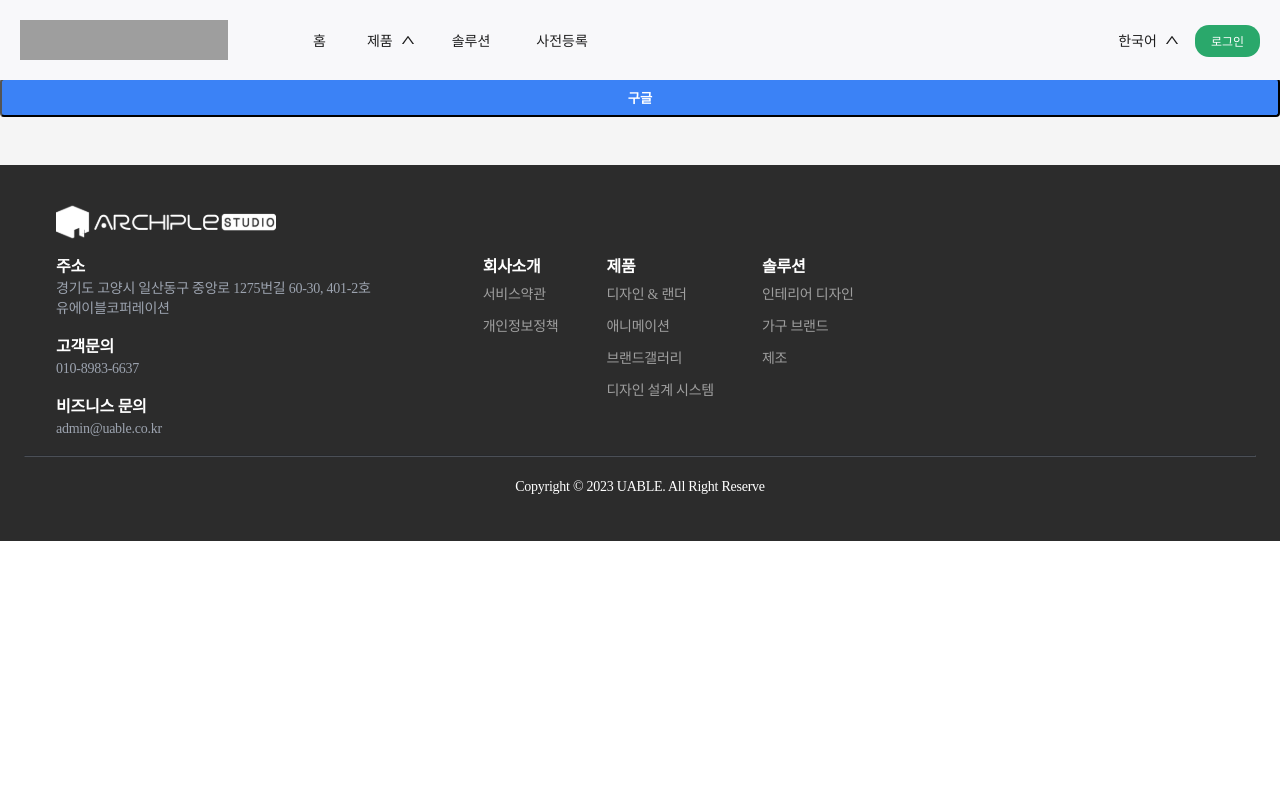
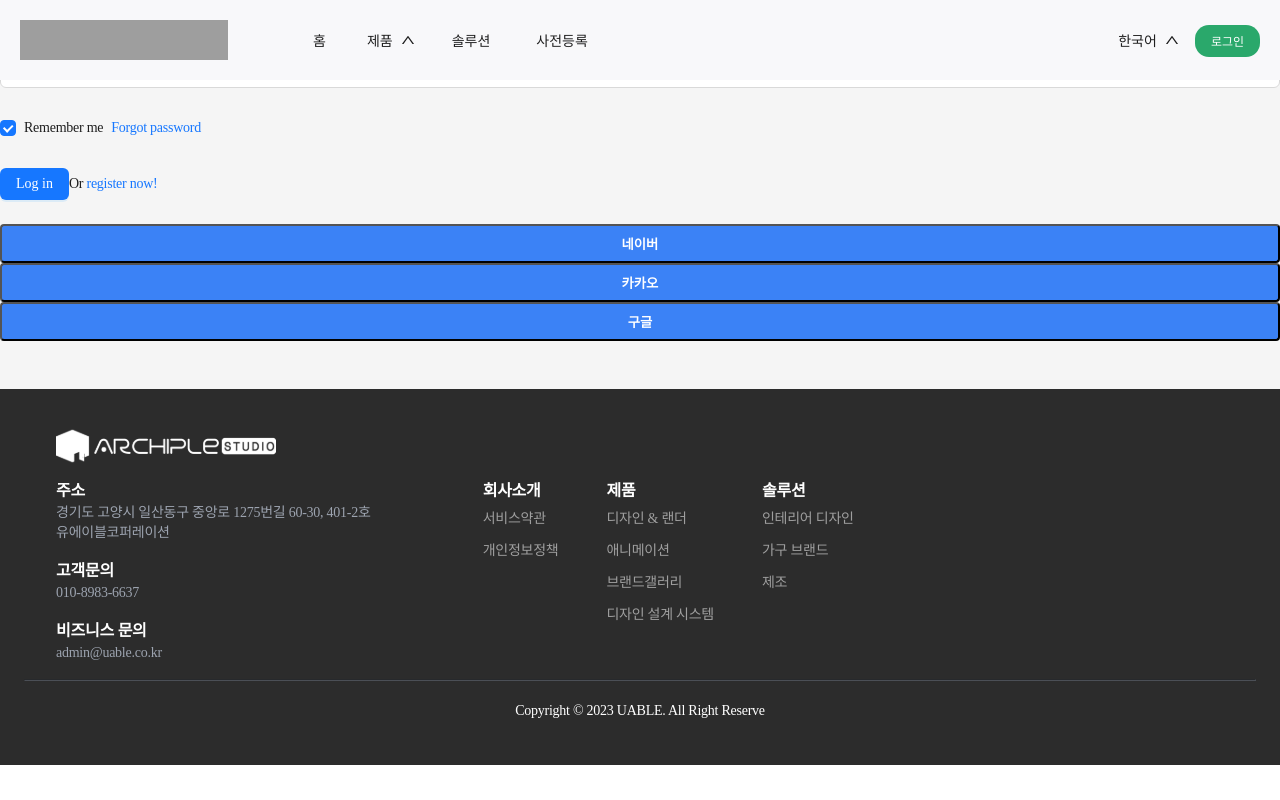
Before and after one commit to jyh2610/InternShipProject_NEXT.JS, a Next.js app in the folder front/: page /signin in a window 1280 px wide. Built offline with nearby package versions, Linux system fonts and the light colour scheme; no server answers; grey boxes are pictures that could not be loaded; a web font is replaced by a local one.

Commit message:
Fix:세로선 컴포넌트 생성

```diff
--- a/front/src/app/globals.css
+++ b/front/src/app/globals.css
@@ -17,6 +17,7 @@
 
 body {
   letter-spacing: -0.25px;
+  background-color: #fff !important;
 }
 
 ol,
@@ -72,3 +73,10 @@ p {
   font-size: 1.1rem !important;
   font-weight: 600 !important;
 }
+.vertical-line {
+  width: 2px;
+  height: 18.5625rem;
+  background-color: #000;
+
+
+}
--- a/front/src/app/page.tsx
+++ b/front/src/app/page.tsx
@@ -8,6 +8,7 @@ import Sectiontwo from "@/components/main/Sectiontwo";
 import FadeProvider from "@/components/FadeProvider";
 import SectionThree from "@/components/main/SectionThree";
 import { useEffect, useState } from "react";
+import VerticalLine from "@/components/main/verticalline/VerticalLine";
 
 export default function Home() {
   const [scrollY, setScrollY] = useState(0);
@@ -33,6 +34,7 @@ export default function Home() {
       <Sectiontwo />
       <SectionThree />
       <SectionFour />
+      <VerticalLine />
       <SectionFive />
       <SectionSix />
     </FadeProvider>
--- a/front/src/app/signin/page.tsx
+++ b/front/src/app/signin/page.tsx
@@ -1,8 +1,34 @@
 import LoginBtn from "@/components/auth/LoginBtn";
-
+import React from "react";
+import { LockOutlined, UserOutlined } from "@ant-design/icons";
+import { Button, Checkbox, Form, Input } from "antd";
 function SignIn() {
   return (
     <>
+      <Form name="normal_login" className="login-form" initialValues={{ remember: true }}>
+        <Form.Item name="username" rules={[{ required: true, message: "Please input your Username!" }]}>
+          <Input prefix={<UserOutlined className="site-form-item-icon" />} placeholder="Username" />
+        </Form.Item>
+        <Form.Item name="password" rules={[{ required: true, message: "Please input your Password!" }]}>
+          <Input prefix={<LockOutlined className="site-form-item-icon" />} type="password" placeholder="Password" />
+        </Form.Item>
+        <Form.Item>
+          <Form.Item name="remember" valuePropName="checked" noStyle>
+            <Checkbox>Remember me</Checkbox>
+          </Form.Item>
+
+          <a className="login-form-forgot" href="">
+            Forgot password
+          </a>
+        </Form.Item>
+
+        <Form.Item>
+          <Button type="primary" htmlType="submit" className="login-form-button">
+            Log in
+          </Button>
+          Or <a href="">register now!</a>
+        </Form.Item>
+      </Form>
       <LoginBtn />
     </>
   );
--- a/front/src/components/main/SectionFive.tsx
+++ b/front/src/components/main/SectionFive.tsx
@@ -1,7 +1,6 @@
 "use client";
 import React from "react";
 import "../../components/main/section-5/style.css";
-// Swiper 라이브러리의 필수 모듈을 추가
 function SectionFive() {
   return (
     <div className="relative">
--- a/front/src/components/main/section-4/TextAnimation.tsx
+++ b/front/src/components/main/section-4/TextAnimation.tsx
@@ -3,7 +3,7 @@
 import ParallaxText from "@/components/ParallaxText";
 function TextAnimation() {
   return (
-    <div className="pt-[23.75rem] pb-[18.56rem]">
+    <div className="pt-[20rem] pb-[18.56rem]">
       <ParallaxText baseVelocity={-4}>공간은 이야기를 품고 있습니다. 우리는 그 이야기를 아름답게 만듭니다.</ParallaxText>
       <ParallaxText baseVelocity={3}>인테리어는 더 나은 삶을 위한 시작입니다. 우리와 함께 새로운 시작을 경험하세요.</ParallaxText>
       <ParallaxText baseVelocity={-4}>인테리어는 더 나은 삶을 위한 시작입니다. 우리와 함께 새로운 시작을 경험하세요.</ParallaxText>
--- /dev/null
+++ b/front/src/components/main/verticalline/VerticalLine.tsx
@@ -0,0 +1,10 @@
+"use client";
+function VerticalLine() {
+  return (
+    <>
+      <div className="vertical-line" />
+    </>
+  );
+}
+
+export default VerticalLine;
```
